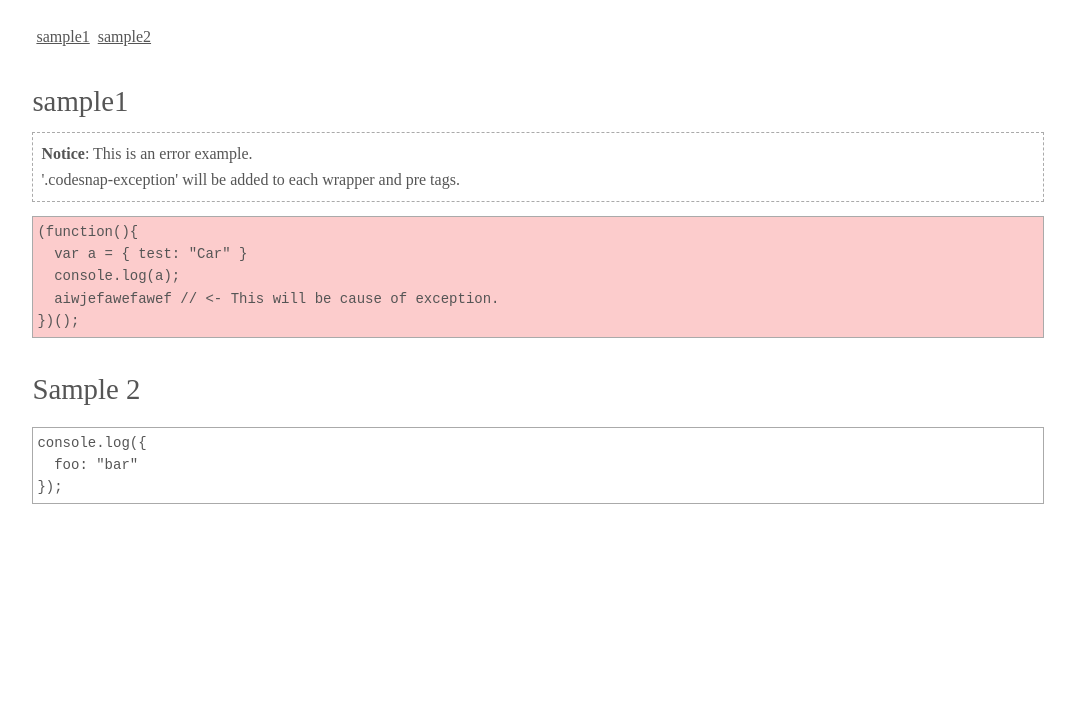
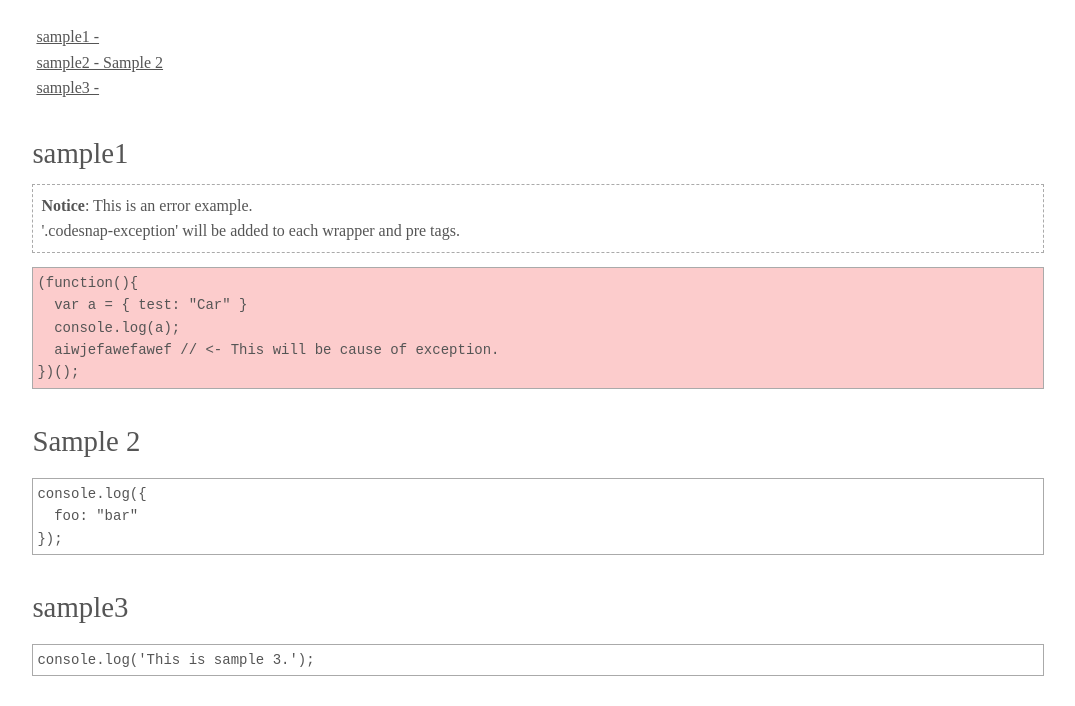
Before and after one commit to Matooy/codesnapjs, a plain HTML site: page index.html in a window 1280 px wide. Shown: the whole page, without its empty margins (102-1177 px from the left). Drawn offline with Linux system fonts and the light colour scheme.

Commit message:
feature Simple file loading implemented C.files = [sample1, sample2, sample3] and all callbacks take info(file) result as an argument

```diff
--- a/index.html
+++ b/index.html
@@ -67,15 +67,19 @@ pre.codesnap-exception {
           console.log('Complete callback of ' + file.name);
         }
       }
-    ]
+    ],
+    "sample3"
   ],
   events: {
     loaded: function(f){
-      console.log(f[0] + ' loaded');
+      console.log(f.name + ' loaded');
     },
-    indexed: function(wrapper, anchor){
+    indexed: function(wrapper, anchor, file){
+      var p = document.createElement("DIV");
+      anchor.innerHTML = file.name + ' - ' + file.title;
       anchor.style.margin = '4px';
-      wrapper.appendChild(anchor);
+      p.appendChild(anchor);
+      wrapper.appendChild(p);
     }
   }
 })).load();
--- /dev/null
+++ b/samples/sample3.js
@@ -0,0 +1 @@
+console.log('This is sample 3.');
--- a/src/codesnap.js
+++ b/src/codesnap.js
@@ -22,9 +22,9 @@ CodeSnap = function(O){
 
     // Callbacks
   , events    : {
-      loaded    : (O.events && O.events.loaded)   || function(f, text){ console.log("CodeSnap> "+ (info(f).name) +" loaded."); }
-    , before    : (O.events && O.events.before)   || function(f, text){ return f; }
-    , indexed   : (O.events && O.events.indexed)  || function(wrapper, anchor){ wrapper.appendChild(anchor); }
+      before_load : (O.events && O.events.before_load) || function(f, text){ return f; }
+    , loaded      : (O.events && O.events.loaded)   || function(f, text){ console.log("CodeSnap> "+ (info(f).name) +" loaded."); }
+    , indexed     : (O.events && O.events.indexed)  || function(wrapper, anchor){ wrapper.appendChild(anchor); }
   }
 
     //
@@ -81,7 +81,7 @@ CodeSnap = function(O){
       anc.setAttribute('href', '#' + C.prefix + file.name);
       anc.setAttribute('class', C.prefix + 'index-anchor');
       anc.innerHTML = file.name;
-      C.events.indexed(ind, anc);
+      C.events.indexed(ind, anc, file);
     }
     var title = document.createElement('div');
       title.setAttribute('id', C.prefix + file.name + '-title');
@@ -195,11 +195,13 @@ CodeSnap = function(O){
       ? C.files.filter(this.filtering_file(file))
       : C.files
     ).map(function(v, i){
+      v = (typeof v === 'string') ? [v] : v;
       prepare_GUI_for_file(v);
       load_sorce(make_source_url(v), function(res){
-        var rv = C.events.before(v, res);
+        var file = info(v);
+        var rv = C.events.before_load(file, res);
         preview(v, res);
-        C.events.loaded(v, res, rv);
+        C.events.loaded(file, res, rv);
       });
     });
   }
```
